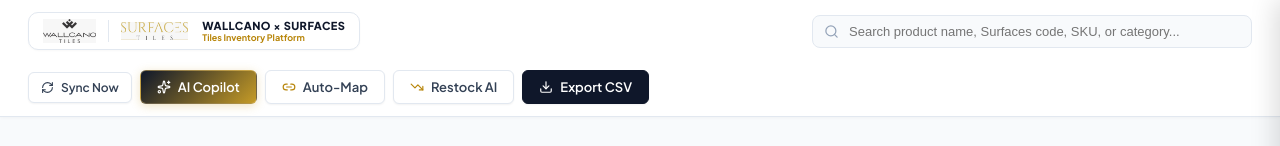
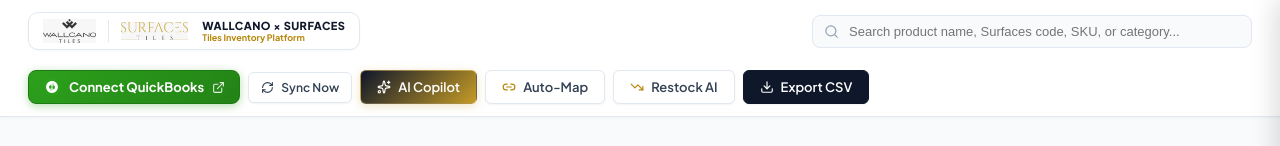
Before and after one commit to kushalpanchal100/walcano_inventory_management, a Next.js app in the folder frontend/: page /dashboard/inventory in a window 1280 px wide. Shown: the top 146 px of the page. Built offline with nearby package versions, Linux system fonts and the light colour scheme; no server answers; a web font is replaced by a local one.

Commit message:
add QuickBooksConnectButton component and connection status handling to inventory dashboard

```diff
--- a/frontend/src/components/DashboardLayout.tsx
+++ b/frontend/src/components/DashboardLayout.tsx
@@ -8,6 +8,7 @@ interface DashboardLayoutProps {
   children: React.ReactNode;
   headerTitle?: string;
   headerSubtitle?: string;
+  quickBooksAction?: React.ReactNode;
   actions?: React.ReactNode;
   searchPlaceholder?: string;
   onSearchChange?: (val: string) => void;
@@ -19,6 +20,7 @@ export default function DashboardLayout({
   children,
   headerTitle,
   headerSubtitle,
+  quickBooksAction,
   actions,
   searchPlaceholder = 'Search SKU, product name, or category...',
   onSearchChange,
@@ -154,6 +156,9 @@ export default function DashboardLayout({
               flexWrap: 'wrap',
             }}
           >
+            {/* QuickBooks Connect & Status Button */}
+            {quickBooksAction}
+
             {/* Sync Now button */}
             {onRefreshClick && (
               <button
```
